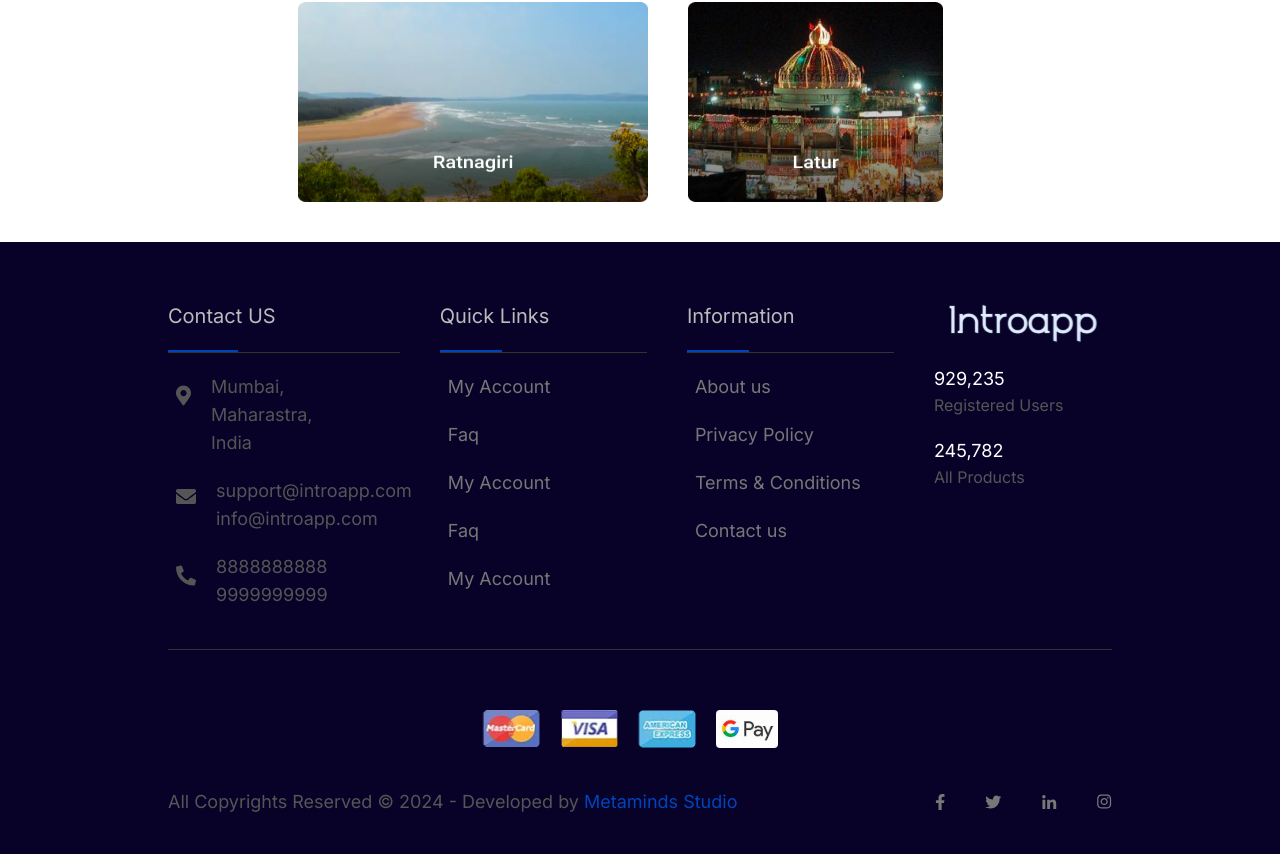
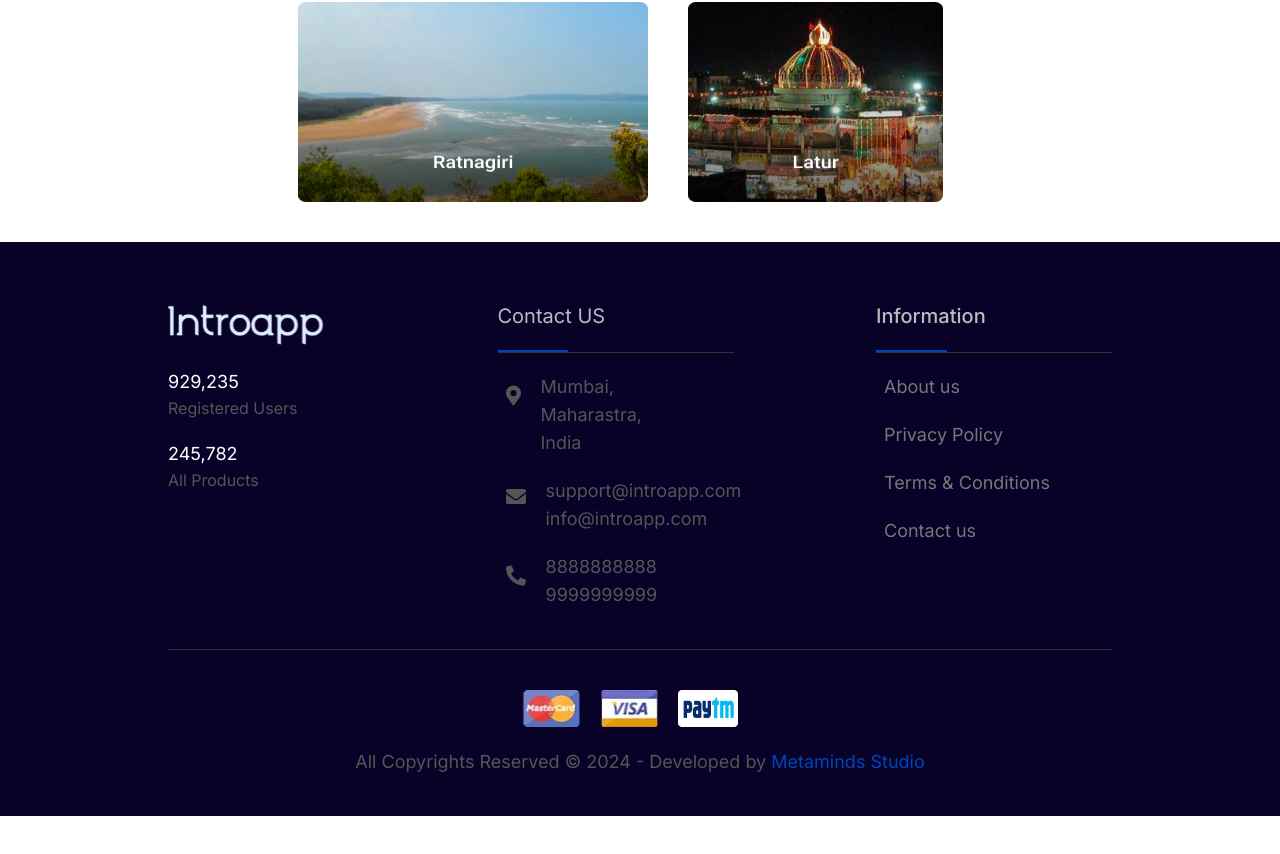
Before and after one commit to nitinshukla413/Intro-x-app, a Next.js app: page / in a window 1280 px wide. Shown: the part 2835-3689 px from the top of the page. After the commit the page ends 3651 px from the top, so only its background shows below. Built offline with nearby package versions, Linux system fonts and the light colour scheme.

Commit message:
footer done

```diff
--- a/src/components/footer/index.tsx
+++ b/src/components/footer/index.tsx
@@ -1,15 +1,10 @@
 import Image from "next/image";
 import Visa from "../../../public/assets/images/visa.jpg.svg";
 import MasterCard from "../../../public/assets/images/mastercard.svg";
-import American from "../../../public/assets/images/americanexpress.jpg.svg";
-import Gpay from "../../../public/assets/images/gpay.svg";
-import FB from "../../../public/assets/images/facebook.svg";
-import Twitter from "../../../public/assets/images/twitter.svg";
-import LinkedIn from "../../../public/assets/images/lindkin.svg";
-import Insta from "../../../public/assets/images/insta.svg";
 import locationImg from "../../../public/assets/images/location.svg";
 import mail from "../../../public/assets/images/mail.svg";
 import phone from "../../../public/assets/images/phone.svg";
+import Paytm from "../../../public/assets/images/payment.png";
 import {
   email1,
   email2,
@@ -25,78 +20,14 @@ const Footer = () => {
   return (
     <div className=" w-full flex max-lg:flex-wrap flex-col bg-[#080229] justify-center items-center">
       <div className="p-10 w-4/5 max-md:w-full max-lg:w-full">
-        <div className="flex justify-center space-x-10 max-md:flex-wrap max-md:space-x-0 items-start w-full border-b border-b-[#333333]">
-          <div className="flex pb-10  flex-col space-y-5 justify-center items-start max-md:w-full w-[25%]">
-            <div className="border-b py-5 border-b-[#333333] w-full">
-              <h2 className="text-xl  text-[#BBBBBB]">Contact US</h2>
-              <div className="h-[2px] relative top-5 w-[30%] bg-[#0044BB]"></div>
-            </div>
-            <div className="flex px-2 flex-col space-y-5 justify-center items-start">
-              <div className="flex justify-start items-start space-x-5 text-lg cursor-pointer hover:text-[#0044BB] text-[#777777]">
-                <Image src={locationImg} className="mt-3" alt="phone" />
-                <p className="text-[#555555] w-[60%] text-wrap">{location}</p>
-              </div>
-              <div className="flex justify-start items-start text-lg space-x-5  cursor-pointer hover:text-[#0044BB] text-[#777777]">
-                <Image className="mt-3" src={mail} alt="phone" />
-                <div className="flex flex-col w-[60%]">
-                  <p className="text-[#555555] word-wrap">{email1}</p>
-                  <p className="text-[#555555] word-wrap">{email2}</p>
-                </div>
-              </div>
-              <div className="flex justify-start items-start text-lg  space-x-5 cursor-pointer hover:text-[#0044BB] text-[#777777]">
-                <Image className="mt-3" src={phone} alt="phone" />
-                <div className="flex w-[60%] flex-col">
-                  <p className="text-[#555555]  word-wrap">{phone1}</p>
-                  <p className="text-[#555555] word-wrap">{phone2}</p>
-                </div>
-              </div>
-            </div>
-          </div>
-          <div className="flex pb-10 flex-col space-y-5 justify-center items-start max-md:w-full w-[25%]">
-            <div className="border-b py-5  border-b-[#333333] w-full">
-              <h2 className="text-xl text-[#BBBBBB]">Quick Links</h2>
-              <div className="h-[2px] relative top-5 w-[30%] bg-[#0044BB]"></div>
-            </div>
-            <div className="flex px-2 flex-col space-y-5 justify-center items-start">
-              {quickLinks.map((elem) => {
-                return (
-                  <Link
-                    href={elem.link}
-                    key={elem.link}
-                    className="text-lg cursor-pointer hover:text-[#0044BB] text-[#777777]"
-                  >
-                    {elem.title}
-                  </Link>
-                );
-              })}
-            </div>
-          </div>
-          <div className="flex pb-10 flex-col space-y-5 justify-center items-start max-md:w-full w-[25%]">
-            <div className="border-b py-5  border-b-[#333333] w-full">
-              <h2 className="text-xl text-[#BBBBBB]">Information</h2>
-              <div className="h-[2px] relative top-5 w-[30%] bg-[#0044BB]"></div>
-            </div>
-            <div className="flex px-2 flex-col space-y-5 justify-center items-start">
-              {information.map((elem) => {
-                return (
-                  <Link
-                    key={elem?.link||'/'}
-                    href={elem?.link || "/"}
-                    className="text-lg cursor-pointer hover:text-[#0044BB] text-[#777777]"
-                  >
-                    {elem?.title}
-                  </Link>
-                );
-              })}
-            </div>
-          </div>
-          <div className="flex mt-5 flex-col justify-center max-md:w-[90%] items-start">
+        <div className="flex justify-between max-md:flex-wrap max-md:space-x-0 items-start w-full border-b  border-b-[#333333]">
+          <div className="flex mt-5 flex-col justify-center max-md:w-[90%] items-start max-md:items-center">
             <Image
               src={logoLight}
-              className="cursor-pointer mb-5"
+              className="cursor-pointer mb-5 -ml-4"
               alt="introapp"
             />
-            <div className="flex  flex-col space-y-5 ">
+            <div className="flex  flex-col space-y-5 max-md:text-center">
               <div className=" flex flex-col justify-start">
                 <h2 className="text-white text-lg">929,235</h2>
                 <p className="text-[#555555] text-md">Registered Users</p>
@@ -107,26 +38,64 @@ const Footer = () => {
               </div>
             </div>
           </div>
+          <div className="flex pb-10  max-md:mt-10 flex-col space-y-5 justify-center max-md:items-center items-start max-md:w-full w-[25%]">
+            <div className="flex flex-col max-md:items-center border-b py-5 border-b-[#333333] w-full">
+              <h2 className="text-xl  text-[#BBBBBB]">Contact US</h2>
+              <div className="h-[2px] relative top-5 w-[30%] bg-[#0044BB]"></div>
+            </div>
+            <div className="flex px-2 flex-col space-y-5 justify-center items-start max-md:items-center">
+              <div className="flex justify-start items-start max-md:items-center  max-md:justify-center space-x-5 text-lg cursor-pointer hover:text-[#0044BB] text-[#777777]">
+                <Image src={locationImg} className="mt-3" alt="phone" />
+                <p className="text-[#555555] w-[60%] text-wrap">{location}</p>
+              </div>
+              <div className="flex justify-start items-start max-md:items-center max-md:justify-center text-lg space-x-5  cursor-pointer hover:text-[#0044BB] text-[#777777]">
+                <Image className="mt-3" src={mail} alt="phone" />
+                <div className="flex flex-col w-[60%]">
+                  <p className="text-[#555555] word-wrap">{email1}</p>
+                  <p className="text-[#555555] word-wrap">{email2}</p>
+                </div>
+              </div>
+              <div className="max-md:w-full flex justify-start items-start max-md:items-center max-md:justify-center text-lg  space-x-5 cursor-pointer hover:text-[#0044BB] text-[#777777]">
+                <Image className="mt-3" src={phone} alt="phone" />
+                <div className="flex w-[60%] flex-col">
+                  <p className="text-[#555555]  word-wrap">{phone1}</p>
+                  <p className="text-[#555555] word-wrap">{phone2}</p>
+                </div>
+              </div>
+            </div>
+          </div>
+          <div className="flex pb-10 flex-col space-y-5 justify-center max-md:items-center items-start max-md:w-full w-[25%]">
+            <div className="border-b py-5 flex  flex-col max-md:items-center max-md:justify-center border-b-[#333333] w-full">
+              <h2 className="text-xl text-[#BBBBBB] font-[500]">Information</h2>
+              <div className="h-[2px] relative top-5 w-[30%] bg-[#0044BB]"></div>
+            </div>
+            <div className="flex px-2 max-md:items-center flex-col space-y-5 justify-center items-start">
+              {information.map((elem) => {
+                return (
+                  <Link
+                    key={elem?.link || "/"}
+                    href={elem?.link || "/"}
+                    className="text-lg cursor-pointer hover:text-[#0044BB] text-[#777777]"
+                  >
+                    {elem?.title}
+                  </Link>
+                );
+              })}
+            </div>
+          </div>
         </div>
-        <div className="flex max-md:flex-wrap w-full justify-center items-center p-10 max-lg:p-10 max-md:p-10">
+        <div className="flex max-md:flex-wrap w-full justify-center items-center p-5 max-lg:p-10 max-md:p-10">
           <Image src={MasterCard} alt="payment options" className="mr-5 mt-5" />
           <Image src={Visa} alt="payment options" className="mr-5 mt-5" />
-          <Image src={American} alt="payment options" className="mr-5 mt-5" />
-          <Image src={Gpay} alt="payment options" className="mr-5 mt-5" />
+          <Image src={Paytm} alt="payment options" className="mr-5 mt-5" />
         </div>
-        <div className=" flex max-md:flex-col w-full justify-between item-start">
+        <div className=" flex max-md:flex-col w-full justify-center item-center text-center">
           <h3 className="text-[#555555] max-md:text-center max-md:mb-5 text-lg max-md:text-md">
             All Copyrights Reserved © 2024 - Developed by{" "}
             <a href="/" className="cursor-pointer text-[#0044BB]">
               Metaminds Studio
             </a>
           </h3>
-          <div className="flex cursor-pointer item-center space-x-10 justify-center">
-            <Image src={FB} alt="fb" />
-            <Image src={Twitter} alt="social" />
-            <Image src={LinkedIn} alt="social" />
-            <Image src={Insta} alt="social" />
-          </div>
         </div>
       </div>
     </div>
--- a/src/utils/constants.ts
+++ b/src/utils/constants.ts
@@ -91,7 +91,7 @@ export const links = {
 export const mainMenu = [links[pages.home]]
 export const selectMenu = [links[pages.dasboard], links[pages.profile], links[pages["bussiness-profile"]], links[pages["add-product"]], links[pages.leads], links[pages.enquries]]
 export const quickLinks = [links[pages.myAccount], links[pages.faq], links[pages.myAccount], links[pages.faq], links[pages.myAccount]]
-export const information = [links[pages.aboutUs], links[pages.privacyPolicy], links[pages.TermsAndConditions], links[pages.contactUs], links[pages.sitemap]]
+export const information = [links[pages.aboutUs], links[pages.privacyPolicy], links[pages.TermsAndConditions], links[pages.contactUs]]
 export const location = 'Mumbai, Maharastra, India '
 export const email1 = 'support@introapp.com'
 export const email2 = 'info@introapp.com'
```
Also changed, not shown: public/assets/images/payment.png (added).
